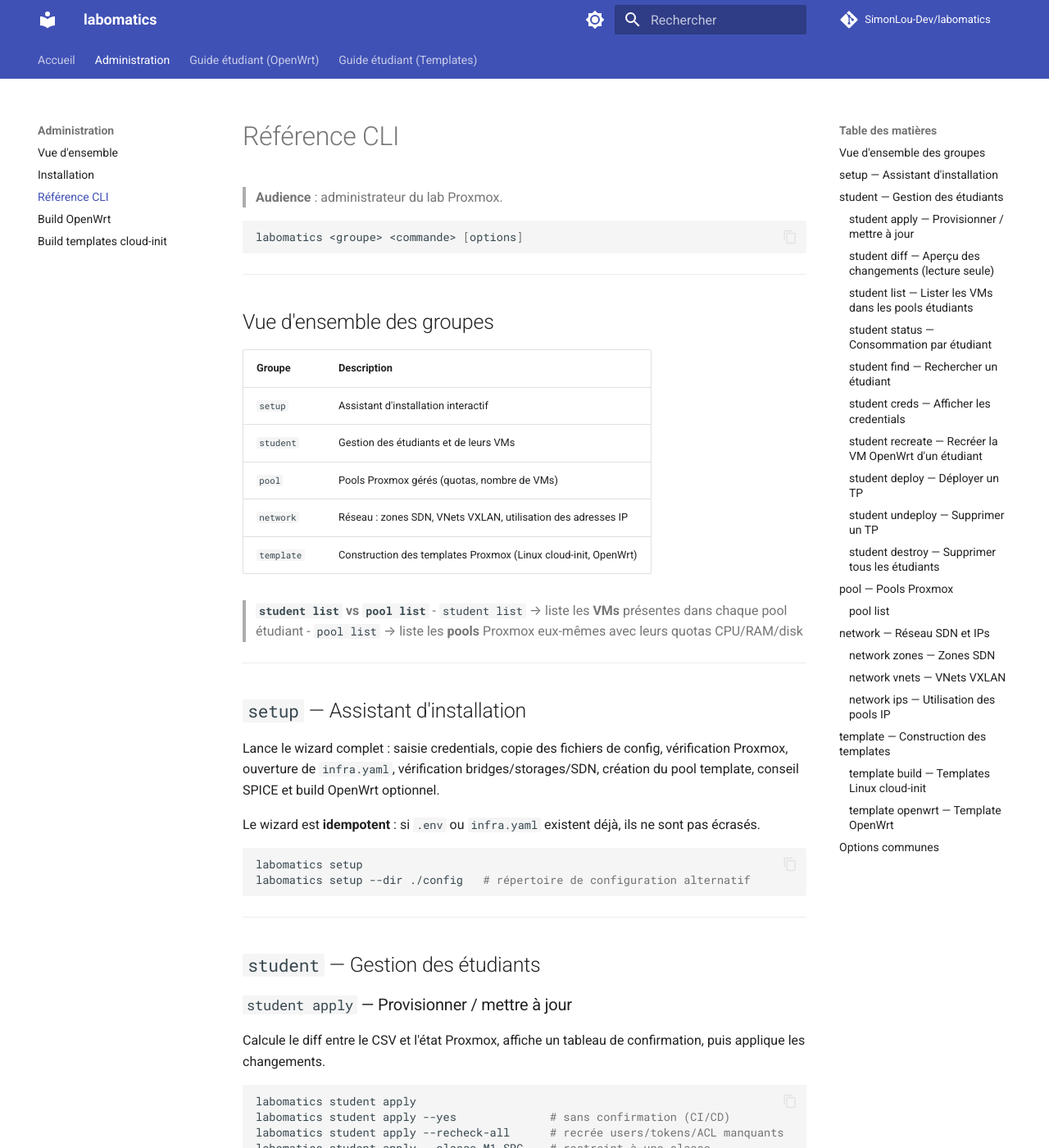
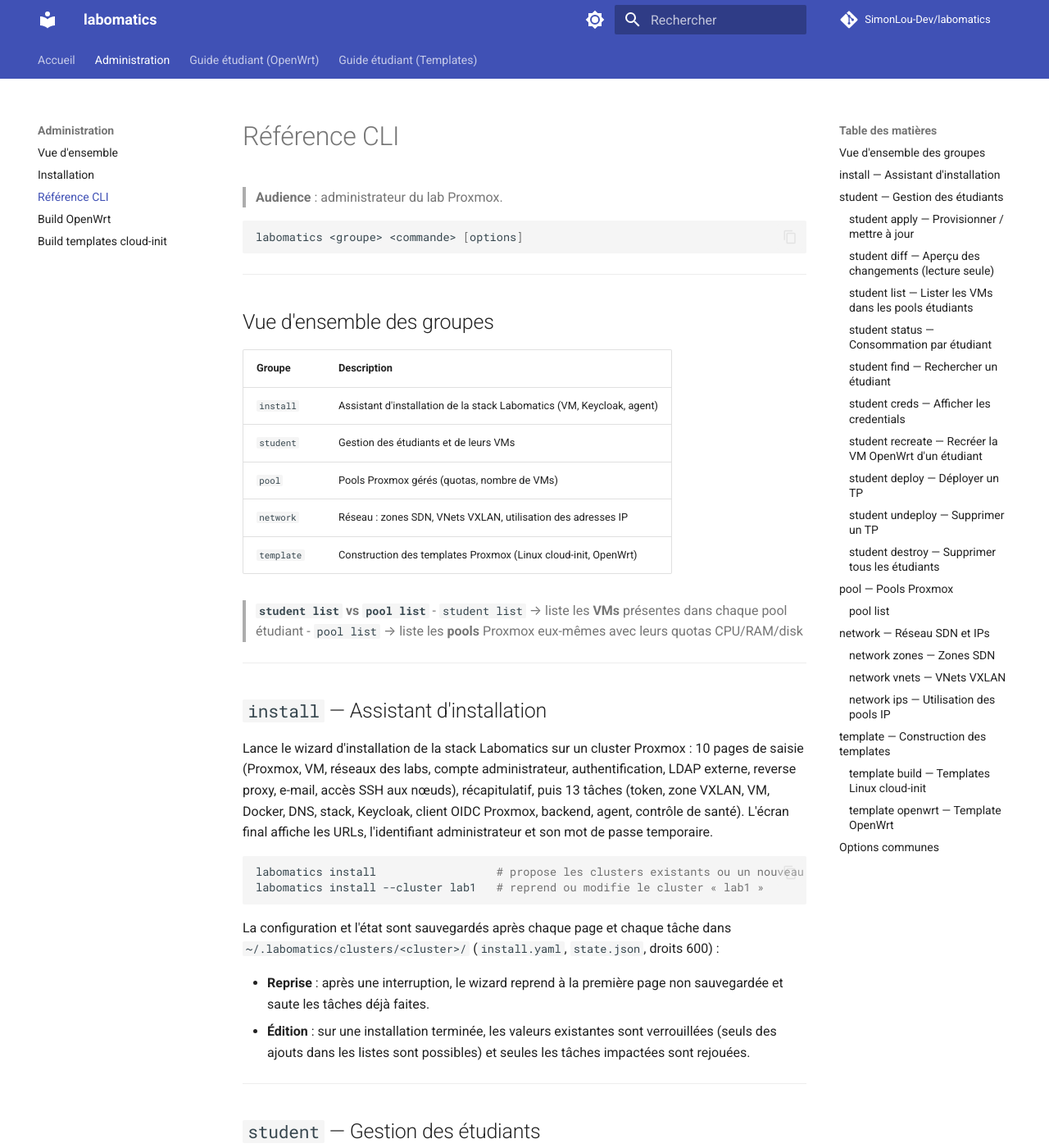
Before and after one commit to SimonLou-Dev/labomatics, an MkDocs documentation site: the page built from docs/admin/cli.md, in a window 1280 px wide and 1400 px high. Shown: the whole window at 82% size. Built offline with MkDocs 1.6.1 and Material for MkDocs 9.7.7, drawn with Linux system fonts in a browser that asks for light colours; comment, search, counter and statistics services are not loaded.

Commit message:
docs: met à jour la doc de l'installation

````diff
--- a/docs/admin/cli.md
+++ b/docs/admin/cli.md
@@ -12,7 +12,7 @@ labomatics <groupe> <commande> [options]
 
 | Groupe      | Description                                                          |
 |-------------|----------------------------------------------------------------------|
-| `setup`     | Assistant d'installation interactif                                  |
+| `install`   | Assistant d'installation de la stack Labomatics (VM, Keycloak, agent) |
 | `student`   | Gestion des étudiants et de leurs VMs                                |
 | `pool`      | Pools Proxmox gérés (quotas, nombre de VMs)                          |
 | `network`   | Réseau : zones SDN, VNets VXLAN, utilisation des adresses IP         |
@@ -24,18 +24,27 @@ labomatics <groupe> <commande> [options]
 
 ---
 
-## `setup` — Assistant d'installation
+## `install` — Assistant d'installation
 
-Lance le wizard complet : saisie credentials, copie des fichiers de config,
-vérification Proxmox, ouverture de `infra.yaml`, vérification bridges/storages/SDN,
-création du pool template, conseil SPICE et build OpenWrt optionnel.
-
-Le wizard est **idempotent** : si `.env` ou `infra.yaml` existent déjà, ils ne sont pas écrasés.
+Lance le wizard d'installation de la stack Labomatics sur un cluster Proxmox :
+10 pages de saisie (Proxmox, VM, réseaux des labs, compte administrateur,
+authentification, LDAP externe, reverse proxy, e-mail, accès SSH aux nœuds),
+récapitulatif, puis 13 tâches (token, zone VXLAN, VM, Docker, DNS, stack, Keycloak,
+client OIDC Proxmox, backend, agent, contrôle de santé). L'écran final affiche
+les URLs, l'identifiant administrateur et son mot de passe temporaire.
 
 ```bash
-labomatics setup
-labomatics setup --dir ./config   # répertoire de configuration alternatif
+labomatics install                  # propose les clusters existants ou un nouveau
+labomatics install --cluster lab1   # reprend ou modifie le cluster « lab1 »
 ```
+
+La configuration et l'état sont sauvegardés après chaque page et chaque tâche dans
+`~/.labomatics/clusters/<cluster>/` (`install.yaml`, `state.json`, droits 600) :
+
+- **Reprise** : après une interruption, le wizard reprend à la première page non
+  sauvegardée et saute les tâches déjà faites.
+- **Édition** : sur une installation terminée, les valeurs existantes sont verrouillées
+  (seuls des ajouts dans les listes sont possibles) et seules les tâches impactées sont rejouées.
 
 ---
 
````
Also changed, not shown: cli/README.md (+38 -39 lines), docs/admin/setup.md (+23 -0 lines).
